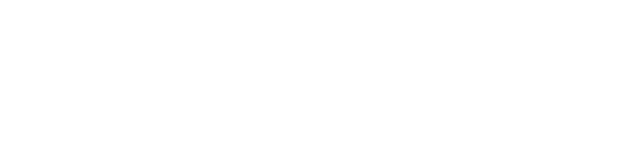
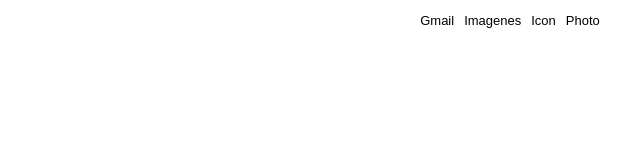
Before and after one commit to anahiquintero99/Google-clone, a plain HTML site: page index.html in a window 1280 px wide. Shown: the whole page, without its empty margins (640-1280 px from the left). Drawn offline with Linux system fonts and the light colour scheme.

Commit message:
Se crea la barra de navegacion

```diff
--- a/index.html
+++ b/index.html
@@ -3,10 +3,27 @@
 <head>
   <meta charset="UTF-8">
   <meta name="viewport" content="width=device-width, initial-scale=1.0">
+  <title>google</title>
   <link rel="stylesheet" href="./style.css">
-  <title>Google</title>
 </head>
 <body>
-
+  <header>
+    <nav>
+      <ul class="nav-right-section">
+        <li>
+          <a href="">Gmail</a>
+        </li>
+        <li>
+          <a href="">Imagenes</a>
+        </li>
+        <li>
+          <a href="">Icon</a>
+        </li>
+        <li>
+          <a href="">Photo</a>
+        </li>
+      </ul>
+    </nav>
+  </header>
 </body>
 </html>
--- a/style.css
+++ b/style.css
@@ -0,0 +1,36 @@
+body {
+  box-sizing: border-box;
+  padding: 0;
+  margin: 0;
+  font-size: 13px;
+  font-family: Arial, Helvetica, sans-serif;
+}
+
+a {
+  text-decoration: none;
+  cursor: pointer;
+}
+
+header {
+  width: 100%;
+  height: 60px;
+}
+
+header nav {
+  display: flex;
+  justify-content: flex-end;
+}
+
+header nav .nav-right-section {
+  width: 250px;
+  height: auto;
+  display: flex;
+  list-style: none;
+  justify-content: center;
+  align-items: center;
+}
+
+nav .nav-right-section a {
+  margin-right: 10px;
+  color: #000000;
+}
```
